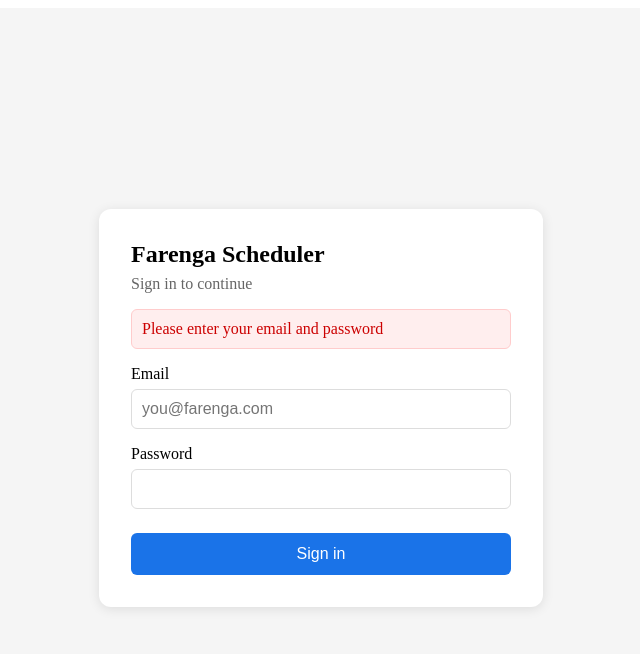
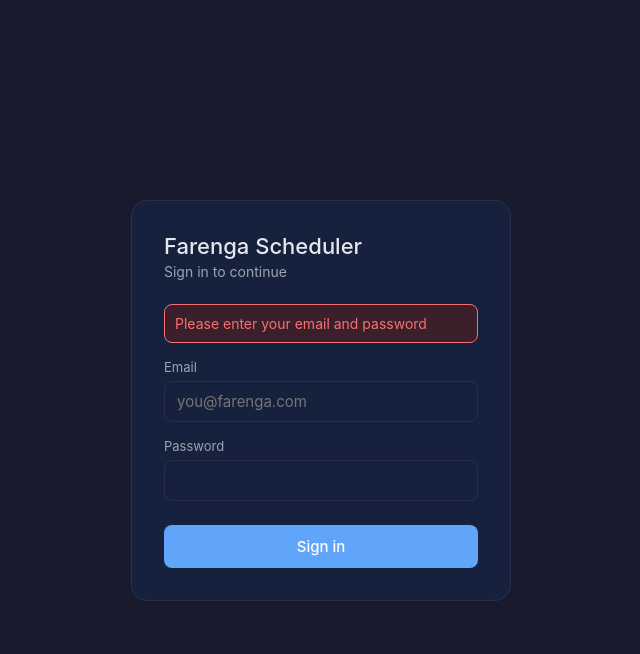
Before and after one commit to StavrosV28/farenga-scheduler, a React (Vite) app in the folder frontend/: page / in a window 1280 px wide. Both pictures are taken after a click on the button "Sign in". Shown: the top 654 px of the page, without its empty margins (319-959 px from the left). Built offline with nearby package versions, Linux system fonts and the light colour scheme; no server answers.

Commit message:
Changed styling to a darker theme

```diff
--- a/frontend/src/App.tsx
+++ b/frontend/src/App.tsx
@@ -82,10 +82,40 @@ function App() {
   if (!session) return <Login onLogin={() => {}} />
 
   return (
-  <div style={{ padding: "20px", fontFamily: "sans-serif", maxWidth: "900px", margin: "0 auto" }}>
-    <div style={{ display: "flex", justifyContent: "space-between", alignItems: "center", marginBottom: "20px" }}>
-      <h1 style={{ margin: 0 }}>Farenga Scheduler</h1>
-      <button onClick={handleSignOut} style={{ padding: "8px 16px", cursor: "pointer" }}>
+    <div style={{
+      padding: "20px",
+      fontFamily: "inherit",
+      maxWidth: "1000px",
+      margin: "0 auto",
+      minHeight: "100vh"
+    }}>
+      <div style={{
+        display: "flex",
+        justifyContent: "space-between",
+        alignItems: "center",
+        marginBottom: "24px",
+        paddingBottom: "16px",
+        borderBottom: "0.5px solid var(--border)"
+      }}>
+        <div>
+          <h1 style={{ margin: 0, fontSize: "20px", fontWeight: "500", color: "var(--text-primary)" }}>
+            Farenga Scheduler
+          </h1>
+          <p style={{ margin: "2px 0 0", fontSize: "13px", color: "var(--text-secondary)" }}>
+            {new Date().toLocaleDateString("en-US", { weekday: "long", month: "long", day: "numeric" })}
+          </p>
+        </div>
+        <button
+          onClick={handleSignOut}
+          style={{
+            padding: "8px 16px",
+            background: "transparent",
+            border: "0.5px solid var(--border)",
+            borderRadius: "8px",
+            color: "var(--text-secondary)",
+            fontSize: "13px"
+          }}
+        >
           Sign out
         </button>
       </div>
@@ -112,12 +142,12 @@ function App() {
         />
       ) : (
         <>
-        <div style={{ display: "flex", gap: "12px", marginBottom: "20px" }}>
-          <button onClick={goToPreviousWeek}>← Previous week</button>
-          <button onClick={goToNextWeek}>Next week →</button>
+          <div style={{ display: "flex", gap: "8px", marginBottom: "20px" }}>
+            <button onClick={goToPreviousWeek} style={navButtonStyle}>← Previous</button>
+            <button onClick={goToNextWeek} style={navButtonStyle}>Next →</button>
           </div>
           {loading ? (
-          <p>Loading...</p>
+            <p style={{ color: "var(--text-secondary)" }}>Loading...</p>
           ) : (
             <WeeklyGrid
               chapels={chapels}
@@ -136,13 +166,23 @@ function tabStyle(active: boolean): React.CSSProperties {
   return {
     padding: "8px 20px",
     borderRadius: "99px",
-    border: "none",
+    border: active ? "none" : "0.5px solid var(--border)",
     cursor: "pointer",
     fontWeight: "500",
     fontSize: "14px",
-    background: active ? "#1a73e8" : "#f1f1f1",
-    color: active ? "white" : "#555"
+    background: active ? "var(--accent-blue)" : "transparent",
+    color: active ? "#fff" : "var(--text-secondary)"
   }
 }
 
+const navButtonStyle: React.CSSProperties = {
+  padding: "8px 16px",
+  background: "transparent",
+  border: "0.5px solid var(--border)",
+  borderRadius: "8px",
+  color: "var(--text-secondary)",
+  fontSize: "13px"
+}
+
+
 export default App
--- a/frontend/src/components/BookingDetail.tsx
+++ b/frontend/src/components/BookingDetail.tsx
@@ -55,7 +55,7 @@ function BookingDetail({ booking, chapel, onClose, onBookingChanged }: BookingDe
   return (
     <div style={overlayStyle}>
       <div style={modalStyle}>
-        <h2 style={{ marginTop: 0 }}>{booking.family_name} Family</h2>
+        <h2 style={{ marginTop: 0, color: "var(--text-primary)", fontWeight: "500" }}>{booking.family_name} Family</h2>
 
         <div style={detailRowStyle}>
           <span style={labelStyle}>Chapel</span>
@@ -81,7 +81,7 @@ function BookingDetail({ booking, chapel, onClose, onBookingChanged }: BookingDe
 
         <div style={detailRowStyle}>
           <span style={labelStyle}>Notes</span>
-          <span style={{ color: booking.notes ? "inherit" : "#aaa" }}>
+          <span style={{ color: booking.notes ? "var(--text-primary)" : "var(--text-muted)" }}>
             {booking.notes || "No notes added"}
           </span>
         </div>
@@ -129,7 +129,7 @@ function BookingDetail({ booking, chapel, onClose, onBookingChanged }: BookingDe
 const overlayStyle: React.CSSProperties = {
   position: "fixed",
   top: 0, left: 0, right: 0, bottom: 0,
-  background: "rgba(0,0,0,0.5)",
+  background: "rgba(0,0,0,0.7)",
   display: "flex",
   alignItems: "center",
   justifyContent: "center",
@@ -137,63 +137,67 @@ const overlayStyle: React.CSSProperties = {
 }
 
 const modalStyle: React.CSSProperties = {
-  background: "white",
-  borderRadius: "12px",
+  background: "var(--bg-secondary)",
+  borderRadius: "16px",
   padding: "24px",
   width: "90%",
-  maxWidth: "420px"
+  maxWidth: "420px",
+  border: "0.5px solid var(--border)"
 }
 
 const detailRowStyle: React.CSSProperties = {
   display: "flex",
   justifyContent: "space-between",
   padding: "10px 0",
-  borderBottom: "1px solid #f0f0f0"
+  borderBottom: "0.5px solid var(--border)",
+  fontSize: "14px"
 }
 
 const labelStyle: React.CSSProperties = {
-  color: "#666",
+  color: "var(--text-secondary)",
   fontWeight: "500"
 }
 
 const errorStyle: React.CSSProperties = {
-  background: "#fee",
-  border: "1px solid #fcc",
-  borderRadius: "6px",
+  background: "var(--accent-red-dim)",
+  border: "0.5px solid var(--accent-red)",
+  borderRadius: "8px",
   padding: "10px",
   marginTop: "16px",
-  color: "#c00"
+  color: "var(--accent-red)"
 }
 
 const editStyle: React.CSSProperties = {
-  background: "#1a73e8",
+  background: "var(--accent-blue)",
   color: "white",
   border: "none",
-  borderRadius: "6px",
+  borderRadius: "8px",
   padding: "10px 20px",
-  fontSize: "16px",
+  fontSize: "15px",
   cursor: "pointer",
-  flex: 1
+  flex: 1,
+  fontWeight: "500"
 }
 
 const deleteStyle: React.CSSProperties = {
-  background: "#dc3545",
-  color: "white",
-  border: "none",
-  borderRadius: "6px",
+  background: "var(--accent-red-dim)",
+  color: "var(--accent-red)",
+  border: "0.5px solid var(--accent-red)",
+  borderRadius: "8px",
   padding: "10px 20px",
-  fontSize: "16px",
+  fontSize: "15px",
   cursor: "pointer",
   flex: 1
 }
 
 const cancelStyle: React.CSSProperties = {
-  background: "#f1f1f1",
-  border: "none",
-  borderRadius: "6px",
+  background: "transparent",
+  border: "0.5px solid var(--border)",
+  borderRadius: "8px",
   padding: "10px 20px",
-  fontSize: "16px",
-  cursor: "pointer"
+  fontSize: "15px",
+  cursor: "pointer",
+  color: "var(--text-secondary)"
 }
 
 export default BookingDetail
--- a/frontend/src/components/BookingModal.tsx
+++ b/frontend/src/components/BookingModal.tsx
@@ -79,8 +79,8 @@ function BookingModal({ chapel, date, onClose, onBookingCreated, existingBooking
   return (
     <div style={overlayStyle}>
       <div style={modalStyle}>
-        <h2 style={{ marginTop: 0 }}>{isEditing ? "Edit Booking" : "New Booking"}</h2>
-        <p style={{ color: "#666", marginTop: "-10px" }}>
+        <h2 style={{ marginTop: 0, marginBottom: "8px", color: "var(--text-primary)", fontWeight: "500" }}>{isEditing ? "Edit Booking" : "New Booking"}</h2>
+        <p style={{ color: "var(--text-secondary)", margin: "0 0 24px", fontSize: "14px" }}>
           {chapel.chapel_name} — {new Date(date + "T00:00:00").toLocaleDateString("en-US", {
             weekday: "long", month: "long", day: "numeric"
           })}
@@ -91,7 +91,10 @@ function BookingModal({ chapel, date, onClose, onBookingCreated, existingBooking
         )}
 
         <div style={fieldStyle}>
-          <label>Family name *</label>
+          <label style={{
+            fontSize: "13px",
+            color: "var(--text-secondary)"
+          }}>Family name *</label>
           <input
             value={familyName}
             onChange={e => setFamilyName(e.target.value)}
@@ -163,7 +166,7 @@ function BookingModal({ chapel, date, onClose, onBookingCreated, existingBooking
 const overlayStyle: React.CSSProperties = {
   position: "fixed",
   top: 0, left: 0, right: 0, bottom: 0,
-  background: "rgba(0,0,0,0.5)",
+  background: "rgba(0,0,0,0.7)",
   display: "flex",
   alignItems: "center",
   justifyContent: "center",
@@ -171,13 +174,14 @@ const overlayStyle: React.CSSProperties = {
 }
 
 const modalStyle: React.CSSProperties = {
-  background: "white",
-  borderRadius: "12px",
+  background: "var(--bg-secondary)",
+  borderRadius: "16px",
   padding: "24px",
   width: "90%",
   maxWidth: "420px",
   maxHeight: "90vh",
-  overflowY: "auto"
+  overflowY: "auto",
+  border: "0.5px solid var(--border)"
 }
 
 const fieldStyle: React.CSSProperties = {
@@ -188,39 +192,45 @@ const fieldStyle: React.CSSProperties = {
 }
 
 const inputStyle: React.CSSProperties = {
-  padding: "8px",
-  borderRadius: "6px",
-  border: "1px solid #ddd",
-  fontSize: "16px"
+  padding: "10px 12px",
+  borderRadius: "8px",
+  border: "0.5px solid var(--border)",
+  fontSize: "15px",
+  background: "var(--bg-primary)",
+  color: "var(--text-primary)",
+  width: "100%"
 }
 
 const errorStyle: React.CSSProperties = {
-  background: "#fee",
-  border: "1px solid #fcc",
-  borderRadius: "6px",
+  background: "var(--accent-red-dim)",
+  border: "0.5px solid var(--accent-red)",
+  borderRadius: "8px",
   padding: "10px",
   marginBottom: "16px",
-  color: "#c00"
+  color: "var(--accent-red)",
+  fontSize: "14px"
 }
 
 const submitStyle: React.CSSProperties = {
-  background: "#1a73e8",
+  background: "var(--accent-blue)",
   color: "white",
   border: "none",
-  borderRadius: "6px",
+  borderRadius: "8px",
   padding: "10px 20px",
-  fontSize: "16px",
+  fontSize: "15px",
   cursor: "pointer",
-  flex: 1
+  flex: 1,
+  fontWeight: "500"
 }
 
 const cancelStyle: React.CSSProperties = {
-  background: "#f1f1f1",
-  border: "none",
-  borderRadius: "6px",
+  background: "transparent",
+  border: "0.5px solid var(--border)",
+  borderRadius: "8px",
   padding: "10px 20px",
-  fontSize: "16px",
-  cursor: "pointer"
+  fontSize: "15px",
+  cursor: "pointer",
+  color: "var(--text-secondary)"
 }
 
 export default BookingModal
--- a/frontend/src/components/DailyView.tsx
+++ b/frontend/src/components/DailyView.tsx
@@ -40,7 +40,7 @@ function DailyView({ chapels, onBookingChanged }: DailyViewProps) {
 
   return (
     <div>
-      <h2 style={{ marginBottom: "20px" }}>
+      <h2 style={{ marginBottom: "20px", fontSize: "18px", fontWeight: "500", color: "var(--text-primary)" }}>
         {new Date(today + "T00:00:00").toLocaleDateString("en-US", {
           weekday: "long",
           month: "long",
@@ -57,7 +57,7 @@ function DailyView({ chapels, onBookingChanged }: DailyViewProps) {
             <h3 style={chapelHeaderStyle}>{chapel.chapel_name}</h3>
 
             {chapelBookings.length === 0 ? (
-              <p style={{ color: "#aaa", margin: "10px 0" }}>No services today</p>
+              <p style={{ color: "var(--text-muted)", margin: "10px 0", fontSize: "14px" }}>No services today</p>
             ) : (
               chapelBookings.map(booking => (
                 <div
@@ -106,11 +106,11 @@ function DailyView({ chapels, onBookingChanged }: DailyViewProps) {
 
 function serviceTypeBadgeStyle(serviceType: string): React.CSSProperties {
   const colors: Record<string, { background: string; color: string }> = {
-    Viewing: { background: "#e8f0fe", color: "#1a73e8" },
-    Funeral: { background: "#fce8e6", color: "#d93025" },
-    Memorial: { background: "#e6f4ea", color: "#1e8e3e" }
+    Viewing: { background: "var(--accent-blue-dim)", color: "var(--accent-blue)" },
+    Funeral: { background: "var(--accent-red-dim)", color: "var(--accent-red)" },
+    Memorial: { background: "var(--accent-green-dim)", color: "var(--accent-green)" }
   }
-  const { background, color } = colors[serviceType] || { background: "#f1f1f1", color: "#555" }
+  const { background, color } = colors[serviceType] || { background: "var(--bg-card)", color: "var(--text-secondary)" }
   return {
     background,
     color,
@@ -122,29 +122,30 @@ function serviceTypeBadgeStyle(serviceType: string): React.CSSProperties {
 }
 
 const chapelSectionStyle: React.CSSProperties = {
-  marginBottom: "24px",
-  background: "white",
+  marginBottom: "16px",
+  background: "var(--bg-secondary)",
   borderRadius: "12px",
   padding: "16px",
-  border: "1px solid #e0e0e0"
+  border: "0.5px solid var(--border)"
 }
 
 const chapelHeaderStyle: React.CSSProperties = {
   margin: "0 0 12px 0",
-  fontSize: "16px",
-  fontWeight: "600",
-  color: "#333",
-  borderBottom: "1px solid #f0f0f0",
+  fontSize: "15px",
+  fontWeight: "500",
+  color: "var(--text-primary)",
+  borderBottom: "0.5px solid var(--border)",
   paddingBottom: "10px"
 }
 
 const bookingCardStyle: React.CSSProperties = {
   padding: "12px",
   borderRadius: "8px",
-  background: "#f8f9fa",
+  background: "var(--bg-card)",
   marginBottom: "8px",
   cursor: "pointer",
-  border: "1px solid #e8e8e8"
+  border: "0.5px solid var(--border)",
+  borderLeft: "3px solid var(--accent-blue)"
 }
 
 export default DailyView
--- a/frontend/src/components/Login.tsx
+++ b/frontend/src/components/Login.tsx
@@ -31,33 +31,62 @@ function Login ({ onLogin }: LoginProps) {
         onLogin()
     }
     return (
-    <div style={containerStyle}>
-      <div style={cardStyle}>
-        <h1 style={{ marginTop: 0, fontSize: "24px" }}>Farenga Scheduler</h1>
-        <p style={{ color: "#666", marginTop: "-10px" }}>Sign in to continue</p>
+  <div style={{
+    minHeight: "100vh",
+    display: "flex",
+    alignItems: "center",
+    justifyContent: "center",
+    background: "var(--bg-primary)"
+  }}>
+    <div style={{
+      background: "var(--bg-secondary)",
+      borderRadius: "16px",
+      padding: "32px",
+      width: "90%",
+      maxWidth: "380px",
+      border: "0.5px solid var(--border)"
+    }}>
+      <h1 style={{ margin: "0 0 4px", fontSize: "22px", fontWeight: "500", color: "var(--text-primary)" }}>
+        Farenga Scheduler
+      </h1>
+      <p style={{ color: "var(--text-secondary)", marginTop: "0", marginBottom: "24px", fontSize: "14px" }}>
+        Sign in to continue
+      </p>
 
       {error && (
-          <div style={errorStyle}>{error}</div>
+        <div style={{
+          background: "var(--accent-red-dim)",
+          border: "0.5px solid var(--accent-red)",
+          borderRadius: "8px",
+          padding: "10px",
+          marginBottom: "16px",
+          color: "var(--accent-red)",
+          fontSize: "14px"
+        }}>
+          {error}
+        </div>
       )}
 
-        <div style={fieldStyle}>
-          <label>Email</label>
+      <div style={{ marginBottom: "16px" }}>
+        <label style={{ fontSize: "13px", color: "var(--text-secondary)", display: "block", marginBottom: "6px" }}>
+          Email
+        </label>
         <input
           type="email"
           value={email}
           onChange={e => setEmail(e.target.value)}
-            style={inputStyle}
           placeholder="you@farenga.com"
         />
       </div>
 
-        <div style={fieldStyle}>
-          <label>Password</label>
+      <div style={{ marginBottom: "24px" }}>
+        <label style={{ fontSize: "13px", color: "var(--text-secondary)", display: "block", marginBottom: "6px" }}>
+          Password
+        </label>
         <input
           type="password"
           value={password}
           onChange={e => setPassword(e.target.value)}
-            style={inputStyle}
           onKeyDown={e => e.key === "Enter" && handleLogin()}
         />
       </div>
@@ -65,7 +94,18 @@ function Login ({ onLogin }: LoginProps) {
       <button
         onClick={handleLogin}
         disabled={loading}
-          style={buttonStyle}
+        style={{
+          width: "100%",
+          background: "var(--accent-blue)",
+          color: "#fff",
+          border: "none",
+          borderRadius: "8px",
+          padding: "12px",
+          fontSize: "15px",
+          fontWeight: "500",
+          cursor: loading ? "not-allowed" : "pointer",
+          opacity: loading ? 0.7 : 1
+        }}
       >
         {loading ? "Signing in..." : "Sign in"}
       </button>
@@ -74,56 +114,4 @@ function Login ({ onLogin }: LoginProps) {
 )
 }
 
-const containerStyle: React.CSSProperties = {
-  minHeight: "100vh",
-  display: "flex",
-  alignItems: "center",
-  justifyContent: "center",
-  background: "#f5f5f5"
-}
-
-const cardStyle: React.CSSProperties = {
-  background: "white",
-  borderRadius: "12px",
-  padding: "32px",
-  width: "90%",
-  maxWidth: "380px",
-  boxShadow: "0 2px 12px rgba(0,0,0,0.1)"
-}
-
-const fieldStyle: React.CSSProperties = {
-  display: "flex",
-  flexDirection: "column",
-  gap: "6px",
-  marginBottom: "16px"
-}
-
-const inputStyle: React.CSSProperties = {
-  padding: "10px",
-  borderRadius: "6px",
-  border: "1px solid #ddd",
-  fontSize: "16px"
-}
-
-const errorStyle: React.CSSProperties = {
-  background: "#fee",
-  border: "1px solid #fcc",
-  borderRadius: "6px",
-  padding: "10px",
-  marginBottom: "16px",
-  color: "#c00"
-}
-
-const buttonStyle: React.CSSProperties = {
-  width: "100%",
-  background: "#1a73e8",
-  color: "white",
-  border: "none",
-  borderRadius: "6px",
-  padding: "12px",
-  fontSize: "16px",
-  cursor: "pointer",
-  marginTop: "8px"
-}
-
 export default Login
--- a/frontend/src/components/WeeklyGrid.tsx
+++ b/frontend/src/components/WeeklyGrid.tsx
@@ -13,6 +13,14 @@ import {
 import type { DragEndEvent } from "@dnd-kit/core"
 import { useDraggable, useDroppable } from "@dnd-kit/core"
 import api from "../api"
+
+function formatTime(time: string): string {
+  const [hours, minutes] = time.split(":")
+  const h = parseInt(hours)
+  const ampm = h >= 12 ? "PM" : "AM"
+  const hour = h % 12 || 12
+  return `${hour}:${minutes} ${ampm}`
+}
 
 interface WeeklyGridProps {
   chapels: Chapel[]
@@ -32,23 +40,18 @@ function DraggableBooking({ booking, onClick }: DraggableBookingProps) {
     data: { booking }
   })
 
-  function formatTime(time: string): string {
-  const [hours, minutes] = time.split(":")
-  const h = parseInt(hours)
-  const ampm = h >= 12 ? "PM" : "AM"
-  const hour = h % 12 || 12
-  return `${hour}:${minutes} ${ampm}`
-}
-
   const style: React.CSSProperties = {
-    background: "#e8f0fe",
-    borderRadius: "6px",
-    padding: "6px",
-    marginBottom: "4px",
+  background: "#1e3f6e",
+  borderRadius: "8px",
+  padding: "8px 10px",
+  marginBottom: "6px",
   cursor: "grab",
   opacity: isDragging ? 0.4 : 1,
   transform: transform ? `translate(${transform.x}px, ${transform.y}px)` : undefined,
-    userSelect: "none"
+  userSelect: "none",
+  border: "0.5px solid #2d5a9e",
+  borderLeftWidth: "3px",
+  borderLeftColor: "#60a5fa"
 }
 
   return (
@@ -59,11 +62,11 @@ function DraggableBooking({ booking, onClick }: DraggableBookingProps) {
       {...attributes}
       onClick={onClick}
     >
-      <div style={{ fontWeight: "bold" }}>{booking.family_name}</div>
-      <div style={{ fontSize: "12px" }}>
+      <div style={{ fontWeight: "500", fontSize: "13px", color: "#ffffff" }}>{booking.family_name}</div>
+      <div style={{ fontSize: "11px", color: "#93c5fd", marginTop: "2px" }}>
         {formatTime(booking.start_time)} - {formatTime(booking.end_time)}
       </div>
-      <div style={{ fontSize: "11px", color: "#666" }}>{booking.service_type}</div>
+      <div style={{ fontSize: "11px", color: "#60a5fa", marginTop: "1px" }}>{booking.service_type}</div>
     </div>
   )
 }
@@ -87,7 +90,7 @@ function DroppableCell({ chapel, date, children, onClick }: DroppableCellProps)
       style={{
         ...cellStyle,
         cursor: "pointer",
-        background: isOver ? "#f0f7ff" : undefined
+        background: isOver ? "#1a3a5c" : undefined
       }}
       onClick={onClick}
     >
@@ -178,17 +181,34 @@ function WeeklyGrid({ chapels, bookings, weekDates, onBookingCreated }: WeeklyGr
       <div style={{ overflowX: "auto" }}>
         <table style={{ borderCollapse: "collapse", width: "100%" }}>
       <thead>
-            <tr>
-              <th style={cellStyle}>Chapel</th>
-              {weekDates.map(date => (
-                <th key={date} style={cellStyle}>
+  <tr style={{ background: "var(--bg-secondary)" }}>
+    <th style={{
+      ...cellStyle,
+      color: "var(--text-secondary)",
+      fontSize: "12px",
+      fontWeight: "500"
+    }}>
+      Chapel
+    </th>
+    {weekDates.map(date => {
+      const isToday = date === new Date().toISOString().split("T")[0]
+      return (
+        <th key={date} style={{
+          ...cellStyle,
+          color: isToday ? "var(--accent-blue)" : "var(--text-secondary)",
+          fontSize: "12px",
+          fontWeight: "500",
+          borderBottom: isToday ? "2px solid var(--accent-blue)" : undefined
+        }}>
           {new Date(date + "T00:00:00").toLocaleDateString("en-US", {
             weekday: "short",
             month: "short",
             day: "numeric"
           })}
+          {isToday && <span style={{ fontSize: "10px", marginLeft: "4px" }}>✦</span>}
         </th>
-              ))}
+      )
+    })}
             </tr>
         </thead>
           <tbody>
@@ -209,7 +229,13 @@ function WeeklyGrid({ chapels, bookings, weekDates, onBookingCreated }: WeeklyGr
                       onClick={() => setSelectedCell({ chapel, date })}
                     >
                       {cellBookings.length === 0 ? (
-                        <span style={{ color: "#aaa" }}>Available</span>
+                        <span style={{
+                          color: "var(--text-muted)",
+                          fontSize: "18px",
+                          display: "block",
+                          textAlign: "center",
+                          padding: "8px 0"
+                        }}>+</span>
                       ) : (
                         cellBookings.map(booking => (
                           <DraggableBooking
@@ -234,15 +260,17 @@ function WeeklyGrid({ chapels, bookings, weekDates, onBookingCreated }: WeeklyGr
       <DragOverlay>
         {activeBooking && (
           <div style={{
-            background: "#e8f0fe",
-            borderRadius: "6px",
-            padding: "6px",
-            boxShadow: "0 4px 12px rgba(0,0,0,0.15)",
+            background: "var(--accent-blue-dim)",
+            borderRadius: "8px",
+            padding: "8px 10px",
+            borderLeft: "3px solid var(--accent-blue)",
             minWidth: "120px"
           }}>
-            <div style={{ fontWeight: "bold" }}>{activeBooking.family_name}</div>
-            <div style={{ fontSize: "12px" }}>
-              {activeBooking.start_time.slice(0, 5)} - {activeBooking.end_time.slice(0, 5)}
+          <div style={{ fontWeight: "500", fontSize: "13px", color: "var(--text-primary)" }}>
+            {activeBooking.family_name}
+          </div>
+          <div style={{ fontSize: "11px", color: "var(--accent-blue)", marginTop: "2px" }}>
+            {formatTime(activeBooking.start_time)} - {formatTime(activeBooking.end_time)}
           </div>
             </div>
         )}
@@ -276,19 +304,20 @@ function WeeklyGrid({ chapels, bookings, weekDates, onBookingCreated }: WeeklyGr
 }
 
 const cellStyle: React.CSSProperties = {
-  border: "1px solid #ddd",
+  border: "0.5px solid var(--border)",
   padding: "10px",
   verticalAlign: "top",
-  minWidth: "130px"
+  minWidth: "130px",
+  background: "var(--bg-secondary)"
 }
 
 const errorStyle: React.CSSProperties = {
-  background: "#fee",
-  border: "1px solid #fcc",
-  borderRadius: "6px",
+  background: "var(--accent-red-dim)",
+  border: "0.5px solid var(--accent-red)",
+  borderRadius: "8px",
   padding: "10px 16px",
   marginBottom: "16px",
-  color: "#c00",
+  color: "var(--accent-red)",
   display: "flex",
   alignItems: "center"
 }
--- a/frontend/src/index.css
+++ b/frontend/src/index.css
@@ -1,4 +1,59 @@
+*, *::before, *::after {
+  box-sizing: border-box;
+  margin: 0;
+  padding: 0;
+}
+
 * {
     -webkit-user-select: none;
     user-select: none;
 }
+
+:root {
+  --bg-primary: #1a1a2e;
+  --bg-secondary: #16213e;
+  --bg-card: #1e2a45;
+  --bg-hover: #243450;
+  --accent-blue: #60a5fa;
+  --accent-blue-dim: #1e3a5f;
+  --accent-red: #f87171;
+  --accent-red-dim: #3b1f2b;
+  --accent-green: #4ade80;
+  --accent-green-dim: #1a3a2a;
+  --border: #2d2d4e;
+  --text-primary: #e5e7eb;
+  --text-secondary: #9ca3af;
+  --text-muted: #4b5563;
+}
+
+body {
+  background: var(--bg-primary);
+  color: var(--text-primary);
+  font-family: -apple-system, BlinkMacSystemFont, 'Segoe UI', sans-serif;
+  min-height: 100vh;
+}
+
+button {
+  font-family: inherit;
+  cursor: pointer;
+}
+
+input, select, textarea {
+  font-family: inherit;
+  background: var(--bg-secondary);
+  color: var(--text-primary);
+  border: 0.5px solid var(--border);
+  border-radius: 8px;
+  padding: 10px 12px;
+  font-size: 15px;
+  width: 100%;
+  outline: none;
+}
+
+input:focus, select:focus, textarea:focus {
+  border-color: var(--accent-blue);
+}
+
+select option {
+  background: var(--bg-secondary);
+}
```
Lines whose indentation alone changed are shown as unchanged.
